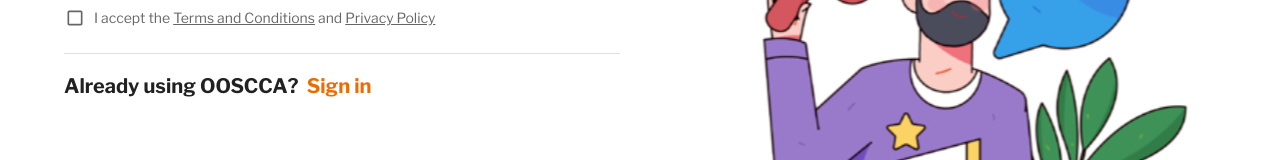
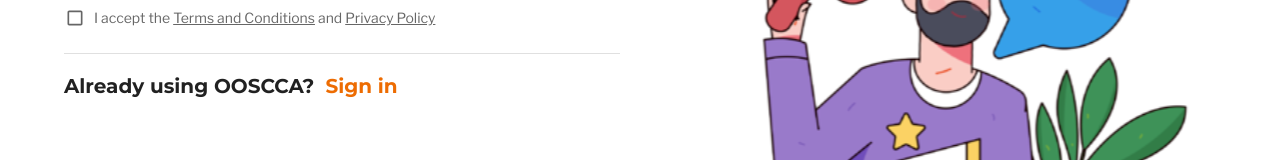
Before and after one commit to digital-brother/ooscca-fe, a Next.js app: page / in a window 1280 px wide. Shown: the part 7036-7196 px from the top of the page. Built offline with nearby package versions, Linux system fonts and the light colour scheme.

Commit message:
Apply styling

```diff
--- a/src/app/activities/components/Carousel.js
+++ b/src/app/activities/components/Carousel.js
@@ -10,6 +10,7 @@ export default function Carousel({ children, viewportSx }) {
   const [emblaRef, emblaApi] = useEmblaCarousel({
     loop: true,
     watchDrag: false,
+    startIndex: 1,
   });
 
   const scrollPrev = useCallback(() => {
--- a/src/app/components/FormikSelect.js
+++ b/src/app/components/FormikSelect.js
@@ -10,7 +10,7 @@ export function FormikSelect({ label, items, sx, name }) {
     <FormControl sx={{ minWidth: 120, ...sx }} fullWidth>
       <MUISelect
         {...field}
-                displayEmpty
+        displayEmpty
         variant="filled"
         disableUnderline
         inputProps={{ sx: { py: 2 } }}
@@ -23,7 +23,7 @@ export function FormikSelect({ label, items, sx, name }) {
           "& .MuiSelect-icon": {
             color: field.value ? "#0C0E0F" : "#6C757D",
           },
-        }}
+                  }}
       >
         {label && <MenuItem value="">{label}</MenuItem>}
         {items.map((item, index) => (
--- a/src/components/ThemeRegistry/theme.js
+++ b/src/components/ThemeRegistry/theme.js
@@ -47,6 +47,10 @@ const theme = createTheme({
       fontWeight: 700,
       fontFamily: montserrat.style.fontFamily,
     },
+    h6: {
+      fontWeight: 700,
+      fontFamily: montserrat.style.fontFamily,
+    },
     subheading: {
       fontSize: "1rem", // 16px
       fontWeight: 700,
```
Also changed, not shown: 1 other file (tests, documents, lock files or other folders).
